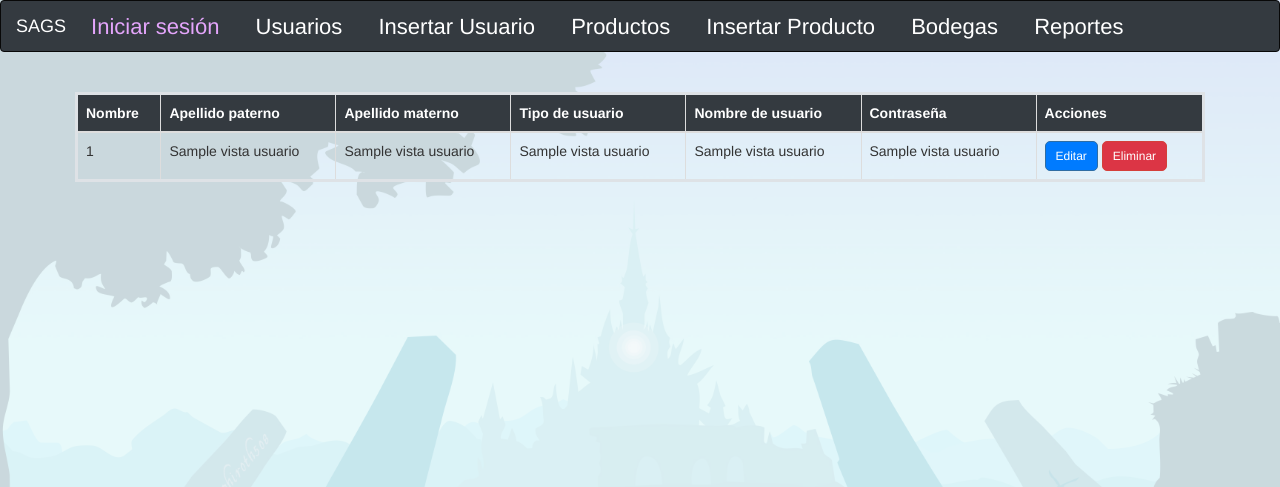
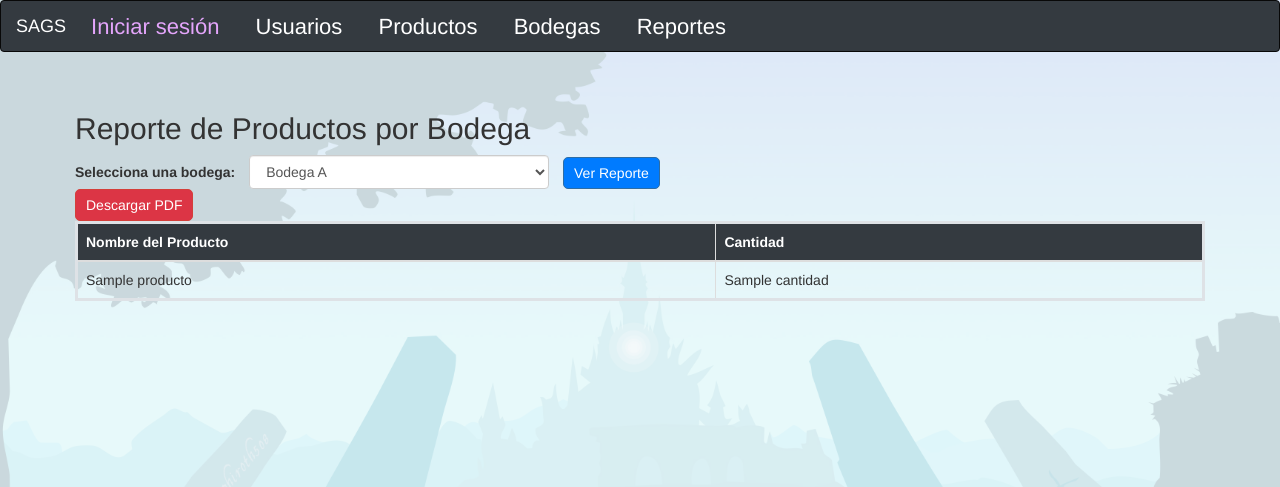
Before and after one commit to RodrigoAguilar2077/integradora, a Flask app: page /reportes in a window 1280 px wide. Shown: the top 487 px of the page. Run offline with Flask 3, Linux system fonts and the light colour scheme; a database or web service that is not in the repository returns one stand-in record (values such as "Sample title"); some libraries are stand-ins or nearby versions.

Commit message:
reportes borrador

```diff
--- a/main.py
+++ b/main.py
@@ -1,5 +1,5 @@
 import psycopg2
-from flask import Flask, request, redirect, render_template, url_for, flash, session
+from flask import Flask, request, redirect, render_template, url_for, flash, session, send_file
 from flask_bootstrap import Bootstrap
 from flask_wtf import FlaskForm
 from wtforms.fields import PasswordField, StringField, SubmitField
@@ -458,21 +458,25 @@ def eliminar_bodega():
     return redirect(url_for('bodegas'))
 
 
-@app.route('/reportes')
+@app.route('/reportes', methods=['GET', 'POST'])
 def reportes():
+    bodega = request.form.get('bodega')
+    productos = []
     conn = db.conectar()
-    #crear un cursor (objeto para recorrer las tablas)
+    cursor = conn.cursor()
 
-    cursor = conn.cursor()
-    #ejecutar un consulta en postgres
-    cursor.execute('''SELECT * FROM vista_usuarios''')
-    #recuperar la informacion
-    datos=cursor.fetchall()
-    #cerrar cursor y conexion a la base de datos
+    # Consulta con parámetro
+    cursor.execute('''
+        SELECT nombre, cantidad
+        FROM productos
+        WHERE fk_bodega = (SELECT id_bodega FROM bodega WHERE nombre_bodega = %s);
+    ''', (bodega,))
+
+    productos = cursor.fetchall()
     cursor.close()
-    db.desconectar(conn)
-    return render_template('usuarios.html', datos=datos)
+    conn.close()
 
+    return render_template('reportes.html', productos=productos, bodega=bodega)
 
 if __name__ == "__main__":
     app.secret_key="vramcorporation"
--- a/templates/buscar_productos.html
+++ b/templates/buscar_productos.html
@@ -12,10 +12,10 @@
 
 {% block content %}
 <div class="container-md">
+    <div class="mb-3">
+        <a href="{{ url_for('productos') }}" class="btn btn-primary">Volver</a>
+    </div>
     <div class="form-container">
-        <div class="mb-3">
-            <a href="{{ url_for('productos') }}" class="btn btn-primary">Volver</a>
-        </div>
         <h2>Buscar productos</h2>
         <form action="{{ url_for('buscar_productos') }}" method="post">
             {{ form.hidden_tag() }}
--- a/templates/editar_usuario.html
+++ b/templates/editar_usuario.html
@@ -6,7 +6,7 @@
             Tienda SAGS Web App - Editar Usuario
         {% endblock %}
     </title>
-    <link rel="stylesheet" href="{{ url_for('static', filename='assets/style/style.css') }}">
+    <link rel="stylesheet" href="../static/assets/style/style.css">
 {% endblock %}
 
 {% block body %}
--- a/templates/insertar_producto.html
+++ b/templates/insertar_producto.html
@@ -12,6 +12,9 @@
 
 {% block content %}
 <div class="container-md">
+    <div class="mb-3">
+        <a href="{{ url_for('productos') }}" class="btn btn-primary">Volver</a>
+    </div>
     <div class="form-container">
         <h2>Agregar nuevo producto</h2>
         <form action="{{ url_for('insertar_producto') }}" method="post">
--- a/templates/insertar_usuario.html
+++ b/templates/insertar_usuario.html
@@ -12,6 +12,9 @@
 
 {% block content %}
 <div class="container-md">
+    <div class="mb-3">
+        <a href="{{ url_for('productos') }}" class="btn btn-primary">Volver</a>
+    </div>
     <div class="form-container">
         <h2>Agregar nuevo usuario</h2>
         <form action="{{ url_for('insertar_usuario') }}" method="post">
--- a/templates/navbar.html
+++ b/templates/navbar.html
@@ -5,9 +5,7 @@
         <div class="navbar-nav">
             <a class="nav-link active" aria-current="page" href="#">Iniciar sesión</a>
             <a class="nav-link" href="{{url_for('usuarios')}}">Usuarios</a>
-            <a class="nav-link" href="{{url_for('insertar_usuario')}}">Insertar Usuario </a>
             <a class="nav-link" href="{{url_for('productos')}}">Productos</a>
-            <a class="nav-link" href="{{url_for('insertar_producto')}}">Insertar Producto </a>
             <a class="nav-link" href="{{url_for('bodegas')}}">Bodegas</a>
             <a class="nav-link" href="{{url_for('reportes')}}">Reportes</a>
         </div>
--- a/templates/reportes.html
+++ b/templates/reportes.html
@@ -0,0 +1,59 @@
+{% extends 'bootstrap/base.html' %}
+{% block head %}
+    {{ super() }}
+    <title>
+        {% block title %}
+            Reporte de Productos - Tienda SAGS
+        {% endblock %}
+    </title>
+    <link rel="stylesheet" href="../static/assets/style/style.css">
+{% endblock %}
+
+{% block body %}
+    {% block navbar %}
+        {% include 'navbar.html' %}
+    {% endblock %}
+
+    <div class="main-content">
+        {% block content %}
+        <div class="container mt-4">
+            <h2>Reporte de Productos por Bodega</h2>
+            <form action="{{ url_for('reportes') }}" method="post" class="mb-3">
+                <label for="bodega">Selecciona una bodega:</label>
+                <select name="bodega" id="bodega" class="form-control" style="max-width: 300px; display: inline-block; margin-left: 10px;">
+                    <option value="Bodega A" {% if bodega == 'Bodega A' %}selected{% endif %}>Bodega A</option>
+                    <option value="Bodega B" {% if bodega == 'Bodega B' %}selected{% endif %}>Bodega B</option>
+                </select>
+                <button type="submit" class="btn btn-primary" style="margin-left: 10px;">Ver Reporte</button>
+            </form>
+
+            <form action="{{ url_for('reportes') }}" method="post" style="display:inline;">
+                <input type="hidden" name="bodega" value="{{ bodega }}">
+                <input type="hidden" name="descargar_pdf" value="true">
+                <button type="submit" class="btn btn-danger">Descargar PDF</button>
+            </form>
+
+            <div class="row">
+                <div class="col-md-12">
+                    <table class="table table-bordered table-hover table-sm">
+                        <thead class="thead-dark">
+                            <tr>
+                                <th scope="col">Nombre del Producto</th>
+                                <th scope="col">Cantidad</th>
+                            </tr>
+                        </thead>
+                        <tbody>
+                            {% for producto in productos %}
+                            <tr>
+                                <td>{{ producto[0] }}</td>
+                                <td>{{ producto[1] }}</td>
+                            </tr>
+                            {% endfor %}
+                        </tbody>
+                    </table>
+                </div>
+            </div>
+        </div>
+        {% endblock %}
+    </div>
+{% endblock %}
--- a/templates/usuarios.html
+++ b/templates/usuarios.html
@@ -6,7 +6,7 @@
             Tienda SAGS
         {% endblock %}
     </title>
-    <link rel="stylesheet" href="{{ url_for('static', filename='assets/style/style.css') }}">
+    <link rel="stylesheet" href="../static/assets/style/style.css">
 {% endblock %}
 
 {% block body %}
@@ -17,6 +17,9 @@
     <div class="main-content">
         {% block content %}
         <div class="container mt-4">
+            <div class="mb-3">
+                <a href="{{ url_for('insertar_usuario') }}" class="btn btn-primary">Insertar Usuario</a>
+            </div>
             <div class="row">
                 <div class="col-md-12">
                     <table class="table table-bordered table-hover table-sm">
```
Also changed, not shown: templates/productos.html (+4 -3 lines), templates/reporte_pdf.html (added, +53 -0 lines), 6 other files.
